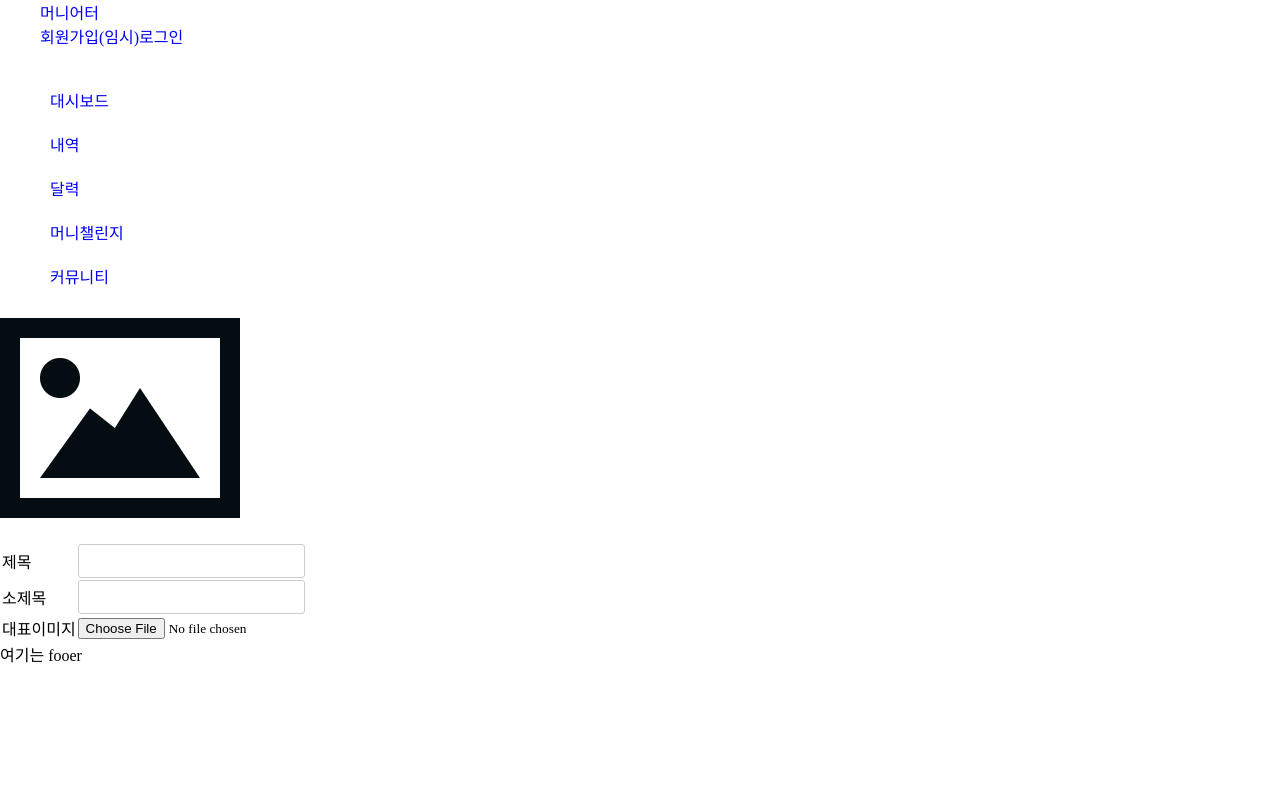
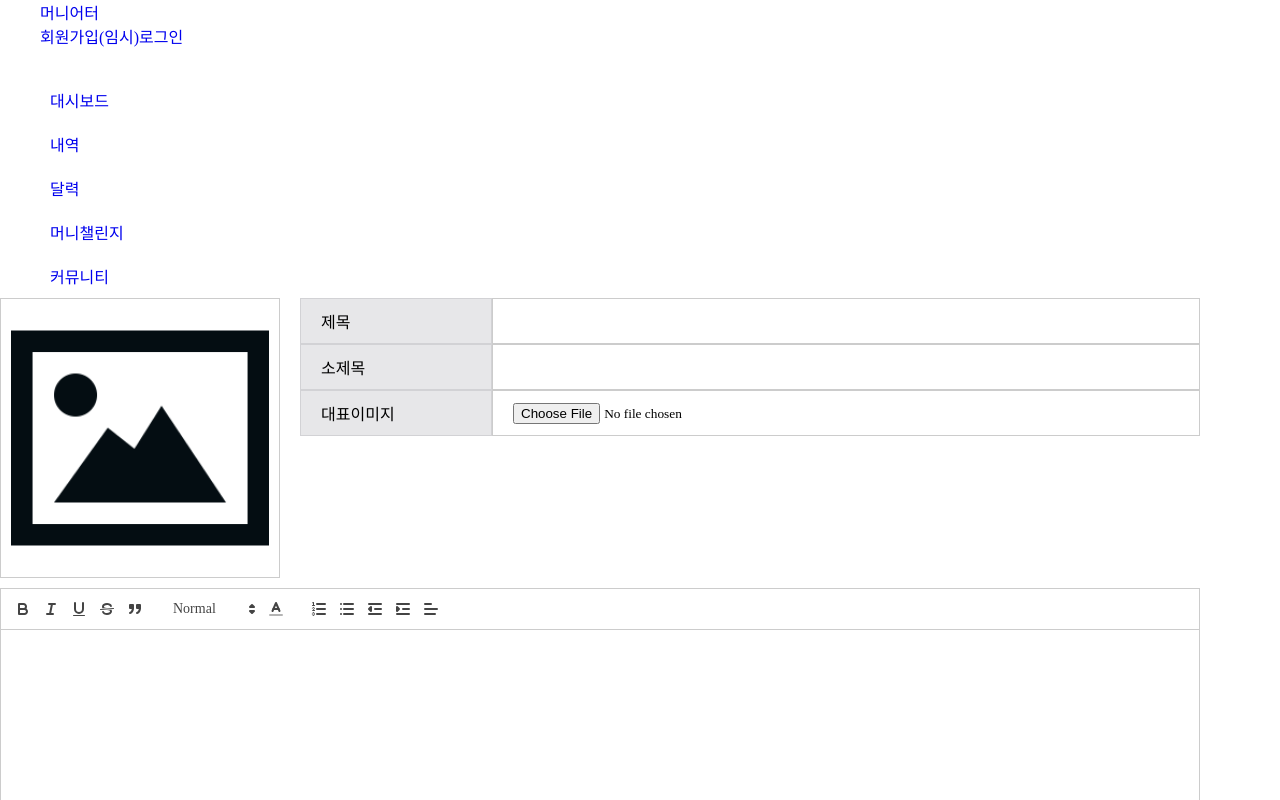
Before and after one commit to heohzit/moniet_web, a React (Create React App) app in the folder moniet_web_front/: page /community/write in a window 1280 px wide. Shown: the top 800 px of the page. Built offline with nearby package versions, Linux system fonts and the light colour scheme; a web font is replaced by a local one.

Commit message:
community 글쓰기 생성

```diff
--- a/moniet_web_front/src/component/community/CommunityFrm.js
+++ b/moniet_web_front/src/component/community/CommunityFrm.js
@@ -1,5 +1,7 @@
 import Input from "../util/InputFrm";
 import "./community.css";
+import { TextEditor1, TextEditor2 } from "../util/TextEditor";
+import { Button1, Button2, Button3, Button4 } from "../util/Buttons";
 
 const CommunityFrm = (props) => {
   const communityTitle = props.communityTitle;
@@ -12,6 +14,9 @@ const CommunityFrm = (props) => {
   const setCommunityContent = props.setCommunityContent;
   const communityImg = props.communityImg;
   const setCommunityImg = props.setCommunityImg;
+  const buttonEvent = props.buttonEvent;
+
+  const type = props.type;
 
   const thumbnailChange = (e) => {};
 
@@ -75,7 +80,17 @@ const CommunityFrm = (props) => {
         </div>
       </div>
 
-      <div className="community-content-box"></div>
+      <div className="community-content-box">
+        <TextEditor1 data={communityContent} setData={setCommunityContent} />
+      </div>
+
+      <div className="community-btn-box">
+        {type === "modify" ? (
+          <Button1 text="수정하기" clickEvent={buttonEvent} />
+        ) : (
+          <Button1 text="작성하기" clickEvent={buttonEvent} />
+        )}
+      </div>
     </div>
   );
 };
--- a/moniet_web_front/src/component/community/CommunityWrite.js
+++ b/moniet_web_front/src/component/community/CommunityWrite.js
@@ -2,6 +2,7 @@ import CommunityFrm from "./CommunityFrm";
 import "./community.css";
 import { useState } from "react";
 import { useNavigate } from "react-router-dom";
+import Swal from "sweetalert2";
 
 const CommunityWrite = () => {
   const [communityTitle, setCommunityTitle] = useState("");
@@ -11,6 +12,10 @@ const CommunityWrite = () => {
   const [communityImg, setCommunityImg] = useState(null);
 
   const navigate = useNavigate();
+
+  const write = () => {
+    Swal.fire("하이");
+  };
 
   return (
     <div>
@@ -25,7 +30,7 @@ const CommunityWrite = () => {
         setCommunityContent={setCommunityContent}
         communityImg={communityImg}
         setCommunityImg={setCommunityImg}
-        // buttonEvent={write}
+        buttonEvent={write}
         type="write"
       />
     </div>
--- a/moniet_web_front/src/component/community/community.css
+++ b/moniet_web_front/src/component/community/community.css
@@ -1,3 +1,12 @@
+/*
+    메인 색상 (진한 순서대로)
+    #151426 rgb(21, 20, 38)
+    #010440 rgb(1, 4, 64)
+    #323673 rgb(50, 54, 115)
+    #6A6DA6 rgb(106, 109, 166)
+    #F0F1F2 rgb(240, 241, 242)
+*/
+
 .community-all-wrap {
   width: 1200px;
 }
@@ -63,3 +72,67 @@
   font-size: 20px;
   letter-spacing: 0.2ch;
 }
+
+/* communityWrite/Frm */
+
+.community-frm-top {
+  display: flex;
+  justify-content: space-between;
+}
+
+.community-thumbnail {
+  width: 280px;
+  height: 280px;
+  box-sizing: border-box;
+  padding: 10px;
+  border: 1px solid #ccc;
+}
+
+.community-thumbnail > img {
+  width: 100%;
+  height: 100%;
+  object-fit: contain;
+}
+
+.community-info {
+  width: 900px;
+}
+
+.community-info-tbl {
+  width: 100%;
+  border-spacing: 0;
+}
+
+.community-info-tbl tr > td:first-child {
+  width: 150px;
+  padding: 10px 20px;
+  background-color: rgb(21, 20, 38, 0.1);
+  border: 1px solid rgb(21, 20, 38, 0.1);
+}
+
+.community-info-tbl tr > td:last-child {
+  padding: 10px 20px;
+  border: 1px solid #ccc;
+}
+
+.community-info-tbl tr > td > input[type="text"] {
+  border: none;
+  padding: 0;
+}
+
+.community-content-box {
+  margin: 10px 0px;
+}
+
+.community-btn-box {
+  margin-top: 20px;
+}
+
+.community-content-box > textarea {
+  width: 100%;
+  height: 300px;
+}
+
+.community-content-box .ql-container {
+  height: 400px;
+}
--- /dev/null
+++ b/moniet_web_front/src/component/util/TextEditor.js
@@ -0,0 +1,158 @@
+import "react-quill/dist/quill.snow.css";
+import ImageResize from "quill-image-resize-module-react";
+import ReactQuill, { Quill } from "react-quill";
+import { useMemo, useRef } from "react";
+import axios from "axios";
+
+const TextEditor1 = (props) => {
+  const data = props.data;
+  const setData = props.setData;
+
+  const quillRef = useRef();
+
+  const formats = [
+    "header",
+    "font",
+    "size",
+    "bold",
+    "italic",
+    "underline",
+    "strike",
+    "blockquote",
+    "list",
+    "bullet",
+    "align",
+    "color",
+  ];
+
+  const modules = useMemo(() => {
+    return {
+      toolbar: {
+        // 툴바에 넣을 기능을 순서대로 나열
+        container: [
+          ["bold", "italic", "underline", "strike", "blockquote"],
+          [{ size: ["small", false, "large", "huge"] }, { color: [] }],
+          [
+            { list: "ordered" },
+            { list: "bullet" },
+            { indent: "-1" },
+            { indent: "+1" },
+            { align: [] },
+          ],
+        ],
+      },
+    };
+  }, []);
+
+  return (
+    <ReactQuill
+      ref={quillRef}
+      theme="snow"
+      value={data}
+      formats={formats}
+      onChange={setData}
+      modules={modules}
+    />
+  );
+};
+
+const TextEditor2 = (props) => {
+  const data = props.data;
+  const setData = props.setData;
+  const url = props.url;
+
+  const quillRef = useRef();
+
+  const imageHandler = () => {
+    // input태그 생성
+    const input = document.createElement("input");
+    input.setAttribute("type", "file");
+    input.setAttribute("accept", "image/*");
+    input.click();
+
+    // 비동기 요청을 동기처리하라는 명령
+    input.onchange = async () => {
+      const file = input.files;
+      if (file !== null) {
+        const form = new FormData();
+        form.append("image", file[0]);
+        const token = window.localStorage.getItem("token");
+        axios
+          .post(url, form, {
+            headers: {
+              contentType: "multipart/form-data",
+              processData: false,
+              Authorization: "Bearer " + token,
+            },
+          })
+          .then((res) => {
+            console.log(res.data);
+            const editor = quillRef.current.getEditor();
+            const range = editor.getSelection();
+            editor.insertEmbed(range.index, "image", res.data);
+            editor.setSelection(range.index + 1);
+          })
+          .catch((res) => {
+            console.log(res.response.status);
+          });
+      }
+    };
+  };
+
+  const formats = [
+    "header",
+    "font",
+    "size",
+    "bold",
+    "italic",
+    "underline",
+    "strike",
+    "blockquote",
+    "list",
+    "bullet",
+    "align",
+    "image",
+    "color",
+  ];
+
+  const modules = useMemo(() => {
+    return {
+      toolbar: {
+        // 툴바에 넣을 기능을 순서대로 나열
+        container: [
+          ["bold", "italic", "underline", "strike", "blockquote"],
+          [{ size: ["small", false, "large", "huge"] }, { color: [] }],
+          [
+            { list: "ordered" },
+            { list: "bullet" },
+            { indent: "-1" },
+            { indent: "+1" },
+            { align: [] },
+          ],
+          ["image", "video"],
+        ],
+        handlers: {
+          // 이미지업로드 버튼 클릭시 우리가 만든 함수가 동작하도록 설정
+          image: imageHandler,
+        },
+      },
+      ImageResize: {
+        parchment: Quill.import("parchment"),
+        modules: ["Resize", "DisplaySize", "Toolbar"],
+      },
+    };
+  }, []);
+
+  return (
+    <ReactQuill
+      ref={quillRef}
+      theme="snow"
+      value={data}
+      formats={formats}
+      onChange={setData}
+      modules={modules}
+    />
+  );
+};
+
+export { TextEditor1, TextEditor2 };
```
